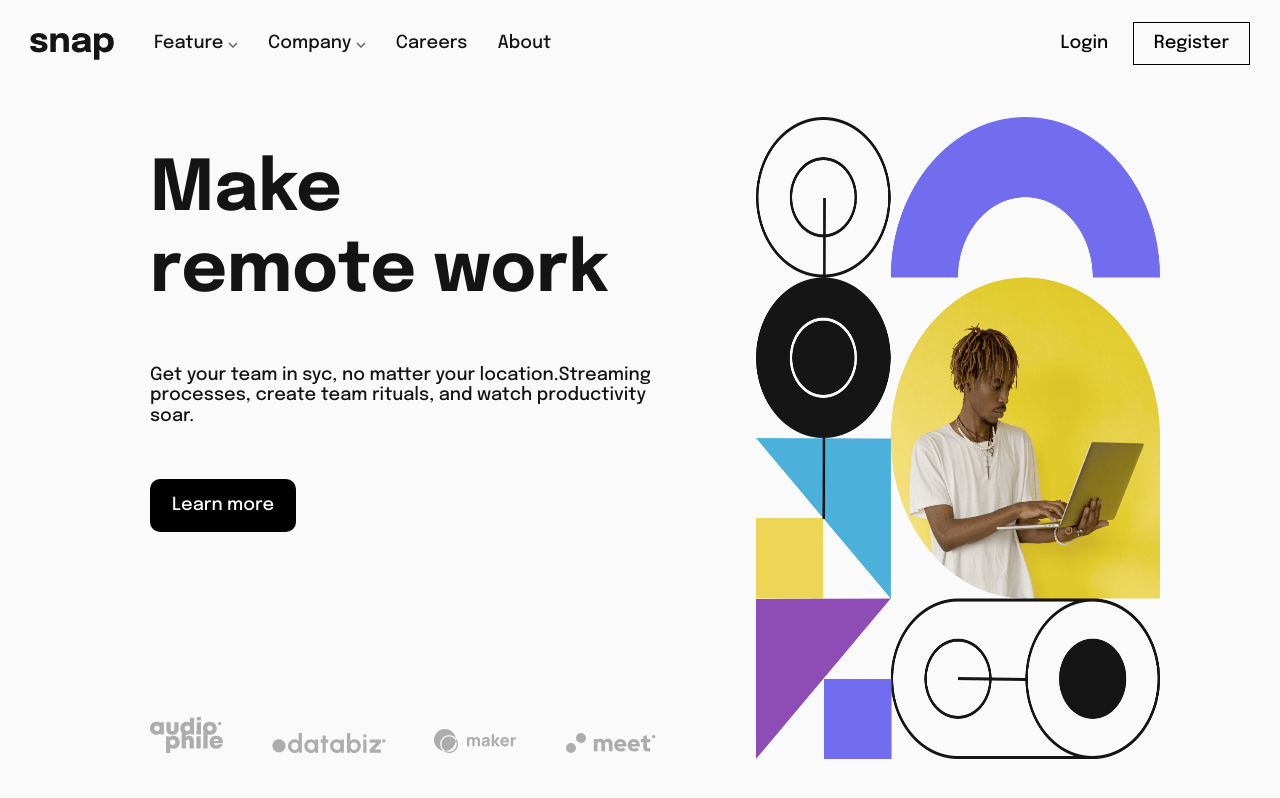
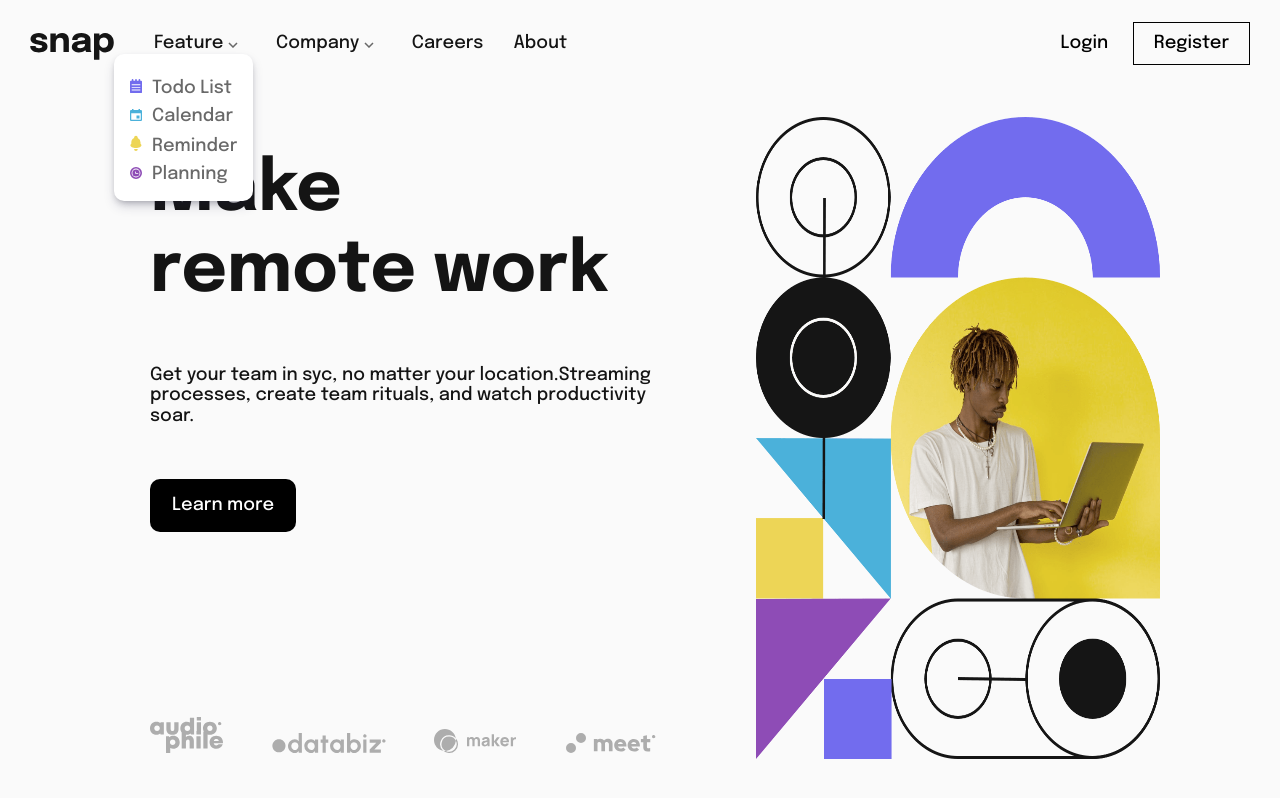
Before and after one commit to bahoz-ali/remote_work_page, a website: page index.html in a window 1280 px wide. Both pictures are taken after a click on the item "Feature". Drawn offline with Linux system fonts and the light colour scheme.

Commit message:
added sub navs and style and with javascript to open and close the navs

```diff
--- a/index.html
+++ b/index.html
@@ -26,13 +26,35 @@
         </div>
 
         <ul class="nav-links">
-          <li class="nav-links_link">
+          <li class="nav-links_link dropdown">
             Feature <img src="images/icon-arrow-down.svg" alt="" />
+            <div class="dropdown__menu">
+              <a href="#" class="dropdown__item"
+                ><img src="images/icon-todo.svg" alt="" />Todo List</a
+              >
+              <a href="#" class="dropdown__item"
+                ><img src="images/icon-calendar.svg" alt="" />Calendar</a
+              >
+              <a href="#" class="dropdown__item"
+                ><img src="images/icon-reminders.svg" alt="" />Reminder</a
+              >
+              <a href="#" class="dropdown__item"
+                ><img src="images/icon-planning.svg" alt="" />Planning</a
+              >
+            </div>
           </li>
-          <li class="nav-links_link">
+
+          <li class="nav-links_link dropdown">
             Company <img src="images/icon-arrow-down.svg" alt="" />
+            <div class="dropdown__menu">
+              <a href="#" class="dropdown__item">History</a
+              ><a href="#" class="dropdown__item">Our Team</a
+              ><a href="#" class="dropdown__item">Blog</a>
+            </div>
           </li>
+
           <li class="nav-links_link">Careers</li>
+
           <li class="nav-links_link">About</li>
         </ul>
       </div>
@@ -78,5 +100,7 @@
       </div>
     </main>
     <!-- main section end-->
+
+    <script src="index.js"></script>
   </body>
 </html>
--- /dev/null
+++ b/index.js
@@ -0,0 +1,23 @@
+const dropdowns = document.querySelectorAll(".dropdown");
+
+dropdowns.forEach((drop) => {
+  drop.addEventListener("click", handleClick);
+});
+
+function handleClick(e) {
+  e.preventDefault();
+  const classList = e.currentTarget.classList;
+
+  const isOpen = classList.contains("dropdown--open");
+  if (isOpen) classList.remove("dropdown--open");
+  else {
+    closeDropdowns();
+    classList.add("dropdown--open");
+  }
+}
+
+function closeDropdowns() {
+  dropdowns.forEach((drop) => {
+    drop.classList.remove("dropdown--open");
+  });
+}
--- a/style.css
+++ b/style.css
@@ -13,6 +13,10 @@ ul {
   list-style-type: none;
 }
 
+a {
+  text-decoration: none;
+  color: hsl(0, 0%, 41%);
+}
 /*  NavBar section */
 
 #nav {
@@ -65,6 +69,40 @@ ul {
   border: 1px solid black;
 }
 
+/** part2 navbar  */
+.dropdown {
+  position: relative;
+  padding-right: 0.5rem;
+}
+.dropdown__menu {
+  display: none;
+}
+
+.dropdown--open .dropdown__menu {
+  display: block;
+  position: absolute;
+  top: 100%;
+  left: -40px;
+  background: #fff;
+  padding: 1rem 0.5rem;
+  /* border: 1px solid #ccc; */
+  border-radius: 10px;
+  min-width: 100%;
+  box-shadow: rgba(50, 50, 93, 0.25) 0px 6px 12px -2px,
+    rgba(0, 0, 0, 0.3) 0px 3px 7px -3px;
+}
+
+.dropdown__menu .dropdown__item {
+  margin-top: 8px;
+  display: block;
+  white-space: nowrap;
+  padding: 0 8px;
+}
+
+.dropdown__menu .dropdown__item img {
+  margin-right: 10px;
+  width: 12px;
+}
 /* main section */
 * {
   box-sizing: border-box;
```
